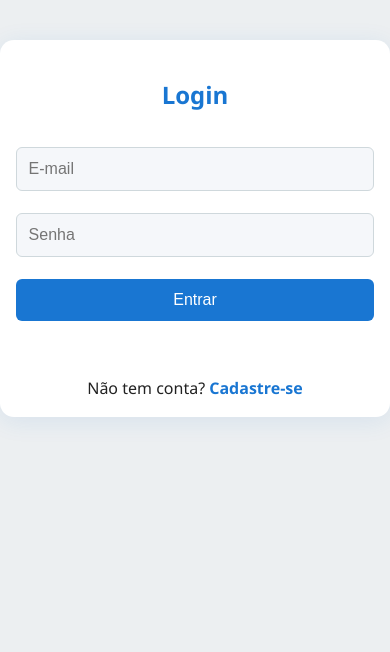
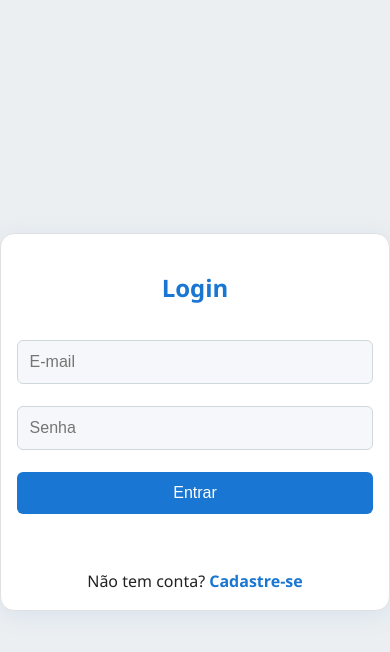
Before and after one commit to vitorlucena1/area-logada, a React (Vite) app: page /login in a window 390 px wide. Shown: the top 652 px of the page. Built offline with nearby package versions, Linux system fonts and the light colour scheme; no server answers.

Commit message:
Conserto para responsividade

```diff
--- a/src/App.css
+++ b/src/App.css
@@ -19,6 +19,8 @@ header, .main-header {
   margin-bottom: 2em;
   border-radius: 0 0 18px 18px;
   box-shadow: 0 2px 8px rgba(25, 118, 210, 0.10);
+  width: 100%;
+  box-sizing: border-box;
 }
 
 .logout-btn {
@@ -26,26 +28,27 @@ header, .main-header {
   color: #1976d2;
   border: none;
   border-radius: 6px;
-  padding: 6px 14px; /* diminuiu um pouco */
+  padding: 6px 14px;
   font-size: 1em;
   font-weight: 500;
   cursor: pointer;
   transition: background 0.2s, color 0.2s, border 0.2s;
   margin-left: 24px;
-  border: 1.5px solid #1976d2; /* adiciona borda para contraste */
+  border: 1.5px solid #1976d2;
 }
 
 .logout-btn:hover {
   background: #1976d2;
   color: #fff;
-  border: 1.5px solid #125ea2; /* mantém contraste no hover */
+  border: 1.5px solid #125ea2;
 }
 
 .container {
   background: #fff;
   max-width: 400px;
+  width: 100%;
+  padding: 18px 2vw;
   margin: 40px auto;
-  padding: 32px 24px 24px 24px;
   border-radius: 14px;
   box-shadow: 0 4px 24px rgba(25, 118, 210, 0.10);
   display: flex;
@@ -58,6 +61,8 @@ form {
   flex-direction: column;
   gap: 14px;
   margin-bottom: 2em;
+  width: 100%;
+  align-items: stretch;
 }
 
 input {
@@ -118,6 +123,12 @@ button:disabled {
   align-items: flex-start;
   margin-bottom: 10px;
   transition: box-shadow 0.2s;
+  max-width: 400px;
+  width: 96vw;
+  min-width: unset;
+  box-sizing: border-box;
+  margin-left: 0;
+  margin-right: 0;
 }
 
 .contact-card:hover {
@@ -188,15 +199,68 @@ button[type="button"]:hover {
 }
 
 @media (max-width: 700px) {
+  body {
+    min-height: 100vh;
+    min-height: 100dvh;
+    display: flex;
+    flex-direction: column;
+    justify-content: flex-start;
+    align-items: center;
+    background: #eceff1;
+    overflow-x: hidden;
+  }
+  header, .main-header {
+    margin-top: 0 !important;
+    width: 100%;
+    border-radius: 0 0 18px 18px;
+    box-sizing: border-box;
+    padding-left: 4vw;
+    padding-right: 4vw;
+  }
   .container {
-    max-width: 98vw;
+    width: 100vw;
+    max-width: 100vw;
     padding: 18px 4vw;
+    margin: 0;
+    border-radius: 14px;
+    box-sizing: border-box;
+    border: 1.5px solid #e0e0e0;
   }
   .contact-list {
     flex-direction: column;
     align-items: center;
   }
   .contact-card {
-    min-width: 90vw;
+    max-width: 400px;
+    width: 100%;
+    min-width: unset;
+    box-sizing: border-box;
+    margin-left: 0;
+    margin-right: 0;
+  }
+
+  body.login-page {
+    min-height: 100vh;
+    min-height: 100dvh;
+    display: flex;
+    flex-direction: column;
+    justify-content: center;
+    align-items: center;
+    background: #eceff1;
+    overflow-x: hidden;
+  }
+  body.login-page .container {
+    width: 100vw;
+    max-width: 100vw;
+    margin: 0;
+    display: flex;
+    flex-direction: column;
+    justify-content: center;
+    align-items: center;
+    padding-left: 4vw;
+    padding-right: 4vw;
+    box-sizing: border-box;
+    border-radius: 14px;
+    border: 1.5px solid #e0e0e0;
   }
 }
--- a/src/pages/Login.jsx
+++ b/src/pages/Login.jsx
@@ -1,10 +1,15 @@
-import { useState } from "react";
+import { useState, useEffect } from "react";
 import { useNavigate, Link } from "react-router-dom";
 import { toast } from "react-toastify";
 
 export default function Login({ setLoading }) {
   const [form, setForm] = useState({ email: "", password: "" });
   const navigate = useNavigate();
+
+  useEffect(() => {
+    document.body.classList.add('login-page');
+    return () => document.body.classList.remove('login-page');
+  }, []);
 
   function handleChange(e) {
     setForm({ ...form, [e.target.name]: e.target.value });
--- a/src/pages/Register.jsx
+++ b/src/pages/Register.jsx
@@ -1,10 +1,15 @@
-import { useState } from "react";
+import { useState, useEffect } from "react";
 import { useNavigate, Link } from "react-router-dom";
 import { toast } from "react-toastify";
 
 export default function Register({ setLoading }) {
   const [form, setForm] = useState({ username: "", email: "", password: "" });
   const navigate = useNavigate();
+
+  useEffect(() => {
+    document.body.classList.add('login-page');
+    return () => document.body.classList.remove('login-page');
+  }, []);
 
   function handleChange(e) {
     setForm({ ...form, [e.target.name]: e.target.value });
```
